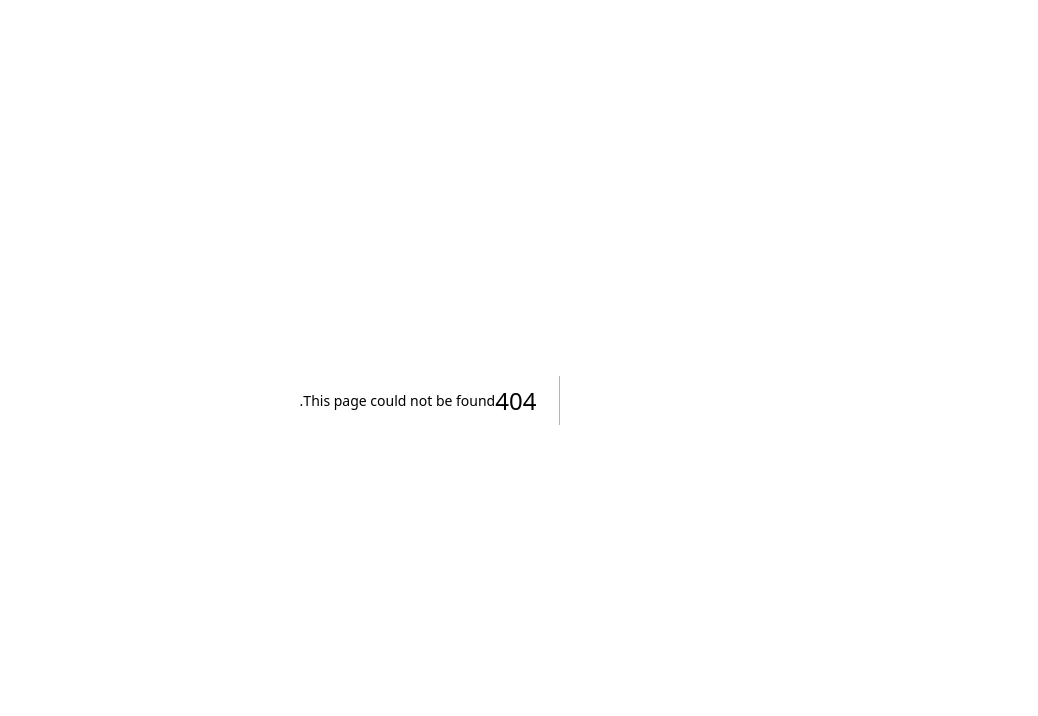
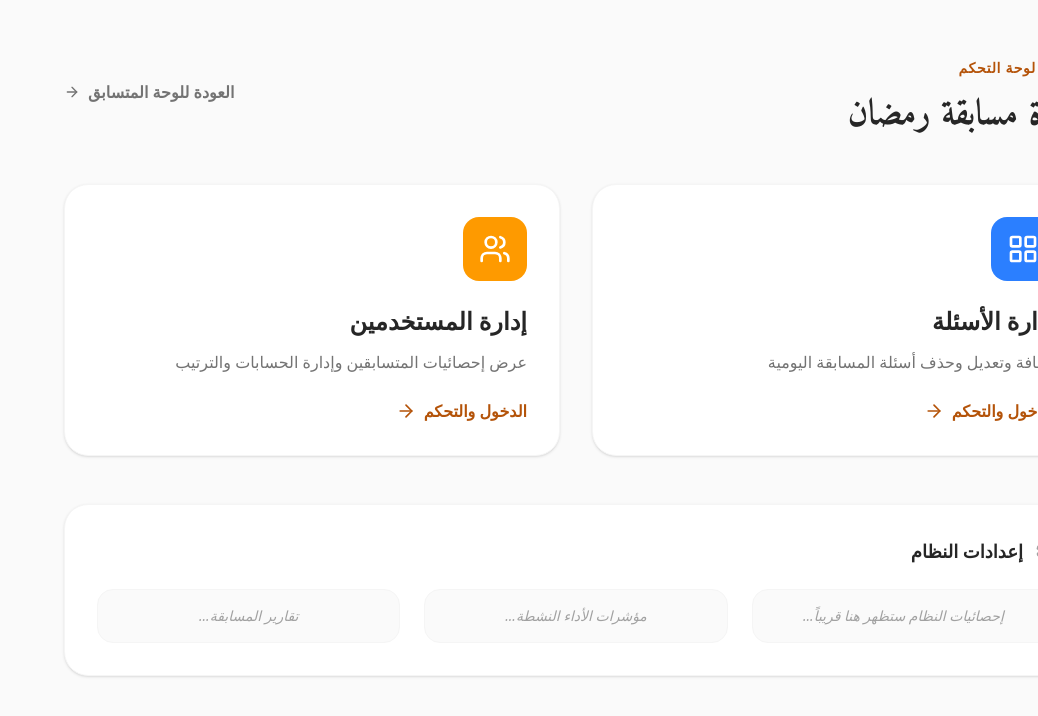
Before and after one commit to Zakariya-Younis/Ramadan, a Next.js app: page /admin in a window 1280 px wide. Before the commit this address had no page. Shown: the top 716 px of the page, without its empty margins (242-1280 px from the left). Built offline with nearby package versions, Linux system fonts and the light colour scheme.

Commit message:
Add central Admin Dashboard and update quiz timer to 15s

```diff
--- a/app/(user)/quiz/page.tsx
+++ b/app/(user)/quiz/page.tsx
@@ -169,7 +169,7 @@ export default function QuizPage() {
                 setIsTimeUp(false)
                 setSelectedOption(null)
                 setSubmitting(false)
-                setTimeLeft(25) // Reset timer
+                setTimeLeft(15) // Reset timer
 
                 if (isCompleted) {
                     setSession(prev => prev ? { ...prev, completed: true, total_score: newTotalScore } : null)
@@ -179,7 +179,7 @@ export default function QuizPage() {
                 } else {
                     setSession(prev => prev ? { ...prev, current_question_index: nextIndex, total_score: newTotalScore } : null)
                     setCurrentQuestion(null)
-                    setTimeLeft(25)
+                    setTimeLeft(15)
                     if (session?.question_ids[nextIndex]) {
                         loadQuestion(session.question_ids[nextIndex])
                     }
@@ -430,7 +430,7 @@ export default function QuizPage() {
         if (newSession) {
             setSession(newSession)
             await loadQuestion(questionIds[0])
-            setTimeLeft(25) // Initialize timer for first question
+            setTimeLeft(15) // Initialize timer for first question
         } else if (createError?.code === '23505') {
             console.log('Session already exists, loading existing session...')
             // Duplicate key error - session already exists, let's load it
@@ -458,7 +458,7 @@ export default function QuizPage() {
                     const startTime = new Date(existingSession.last_question_start_time).getTime()
                     const now = new Date().getTime()
                     const elapsedSeconds = Math.floor((now - startTime) / 1000)
-                    const remaining = 25 - elapsedSeconds
+                    const remaining = 15 - elapsedSeconds
                     setTimeLeft(remaining > 0 ? remaining : 0)
                     if (remaining <= 0) {
                         // Immediate timeout trigger logic if needed, but safe to just load and let effect handle?
@@ -466,7 +466,7 @@ export default function QuizPage() {
                         setTimeout(() => handleTimeout(true), 100)
                     }
                 } else {
-                    setTimeLeft(25)
+                    setTimeLeft(15)
                 }
 
                 await loadQuestion(qId)
@@ -510,7 +510,7 @@ export default function QuizPage() {
 
             if (!bonusAnswer) {
                 setBonusQuestion(bonus)
-                setTimeLeft(25)
+                setTimeLeft(15)
 
                 // Update session with start time for bonus question (if not already set, or just update it)
                 // Note: Ideally we should update the DB here to allow bonus persistence too
@@ -727,7 +727,7 @@ export default function QuizPage() {
                         <div className="bg-red-50 border border-red-100 p-4 rounded-2xl mb-8 flex items-start gap-3 text-right">
                             <AlertTriangle className="w-6 h-6 text-red-600 shrink-0" />
                             <p className="text-red-700 text-sm font-bold leading-relaxed">
-                                انتبه: بمجرد البدء، سيبدأ العداد التنازلي (25 ثانية لكل سؤال) ولن يتوقف حتى لو قمت بإغلاق الصفحة.
+                                انتبه: بمجرد البدء، سيبدأ العداد التنازلي (15ثانية لكل سؤال) ولن يتوقف حتى لو قمت بإغلاق الصفحة.
                             </p>
                         </div>
 
--- /dev/null
+++ b/app/admin/page.tsx
@@ -0,0 +1,93 @@
+'use client'
+
+import { LayoutGrid, Users, Settings, ArrowRight, ShieldCheck } from 'lucide-react'
+import Link from 'next/link'
+
+export default function AdminDashboard() {
+    const adminTools = [
+        {
+            title: "إدارة الأسئلة",
+            description: "إضافة وتعديل وحذف أسئلة المسابقة اليومية",
+            icon: <LayoutGrid className="w-8 h-8" />,
+            link: "/admin/questions",
+            color: "bg-blue-500",
+            hover: "hover:bg-blue-600"
+        },
+        {
+            title: "إدارة المستخدمين",
+            description: "عرض إحصائيات المتسابقين وإدارة الحسابات والترتيب",
+            icon: <Users className="w-8 h-8" />,
+            link: "/admin/users",
+            color: "bg-amber-500",
+            hover: "hover:bg-amber-600"
+        }
+    ]
+
+    return (
+        <div className="min-h-screen bg-neutral-50 p-6 md:p-12" dir="rtl">
+            <div className="max-w-5xl mx-auto">
+                {/* Header */}
+                <div className="flex flex-col md:flex-row md:items-center justify-between gap-6 mb-12">
+                    <div>
+                        <div className="flex items-center gap-3 mb-2">
+                            <div className="p-2 bg-primary/10 rounded-lg">
+                                <ShieldCheck className="w-6 h-6 text-primary" />
+                            </div>
+                            <span className="text-sm font-bold text-primary uppercase tracking-wider">لوحة التحكم</span>
+                        </div>
+                        <h1 className="text-4xl font-[family-name:var(--font-amiri)] font-bold text-neutral-800">إدارة مسابقة رمضان</h1>
+                    </div>
+                    <Link
+                        href="/dashboard"
+                        className="flex items-center gap-2 text-neutral-500 hover:text-primary font-bold transition-colors group"
+                    >
+                        العودة للوحة المتسابق
+                        <ArrowRight className="w-4 h-4 group-hover:translate-x-[-4px] transition-transform" />
+                    </Link>
+                </div>
+
+                {/* Dashboard Grid */}
+                <div className="grid grid-cols-1 md:grid-cols-2 gap-8">
+                    {adminTools.map((tool, index) => (
+                        <Link
+                            key={index}
+                            href={tool.link}
+                            className="bg-white p-8 rounded-3xl shadow-sm border border-neutral-100 hover:shadow-xl hover:border-primary/20 transition-all duration-300 group"
+                        >
+                            <div className={`w-16 h-16 ${tool.color} rounded-2xl flex items-center justify-center text-white mb-6 group-hover:scale-110 transition-transform duration-300`}>
+                                {tool.icon}
+                            </div>
+                            <h2 className="text-2xl font-black text-neutral-800 mb-3">{tool.title}</h2>
+                            <p className="text-neutral-500 font-medium leading-relaxed mb-6">
+                                {tool.description}
+                            </p>
+                            <div className="flex items-center gap-2 text-primary font-black group-hover:gap-4 transition-all">
+                                الدخول والتحكم
+                                <ArrowRight className="w-5 h-5" />
+                            </div>
+                        </Link>
+                    ))}
+                </div>
+
+                {/* System Stats (Placeholder for future expansion) */}
+                <div className="mt-12 bg-white p-8 rounded-3xl shadow-sm border border-neutral-100">
+                    <div className="flex items-center gap-3 mb-6">
+                        <Settings className="w-5 h-5 text-neutral-400" />
+                        <h3 className="text-lg font-bold text-neutral-800">إعدادات النظام</h3>
+                    </div>
+                    <div className="grid grid-cols-1 md:grid-cols-3 gap-6">
+                        <div className="p-4 rounded-2xl bg-neutral-50 border border-neutral-100 italic text-neutral-400 text-sm text-center">
+                            إحصائيات النظام ستظهر هنا قريباً...
+                        </div>
+                        <div className="p-4 rounded-2xl bg-neutral-50 border border-neutral-100 italic text-neutral-400 text-sm text-center">
+                            مؤشرات الأداء النشطة...
+                        </div>
+                        <div className="p-4 rounded-2xl bg-neutral-50 border border-neutral-100 italic text-neutral-400 text-sm text-center">
+                            تقارير المسابقة...
+                        </div>
+                    </div>
+                </div>
+            </div>
+        </div>
+    )
+}
--- a/lib/constants.ts
+++ b/lib/constants.ts
@@ -6,4 +6,4 @@ export const DIFFICULTY_POINTS = {
 } as const;
 
 export const MAX_DAILY_POINTS = 30; // 5 + 10 + 15
-export const QUIZ_TIMER_SECONDS = 25;
+export const QUIZ_TIMER_SECONDS = 15;
```
